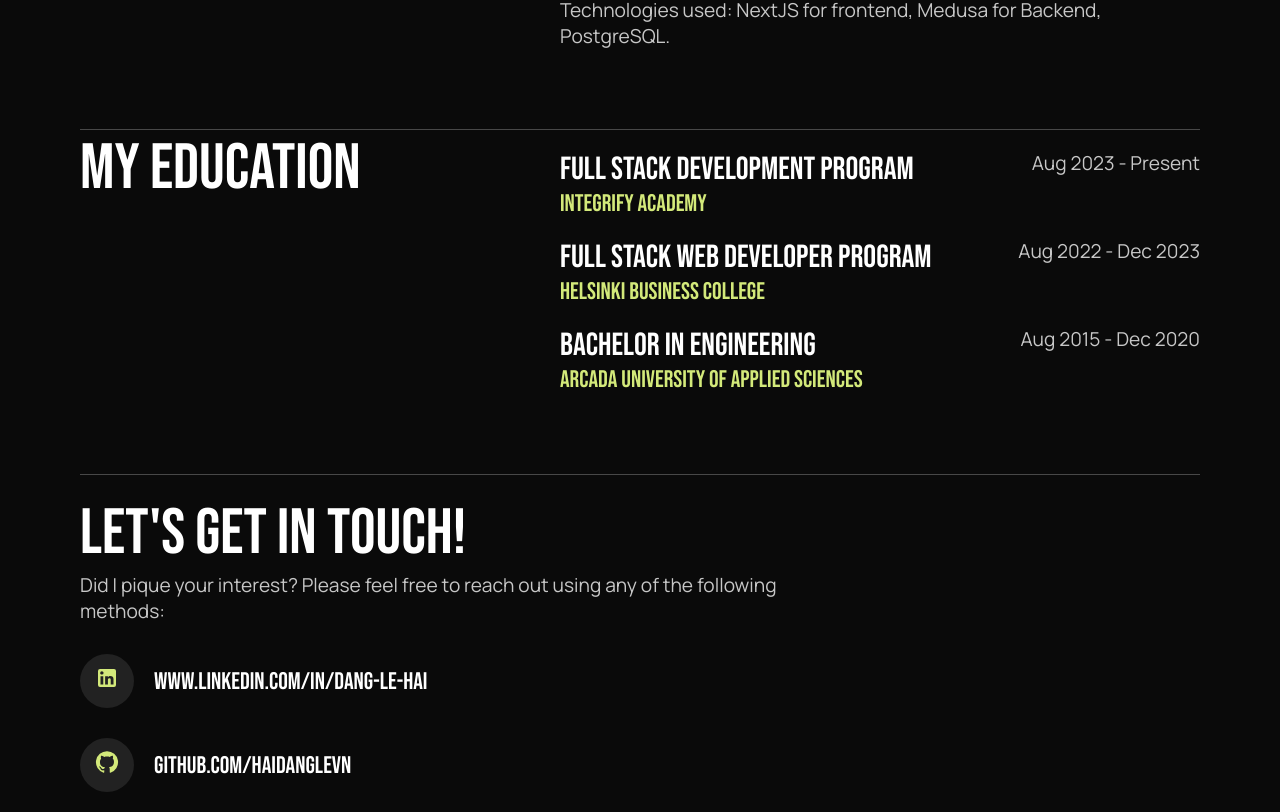
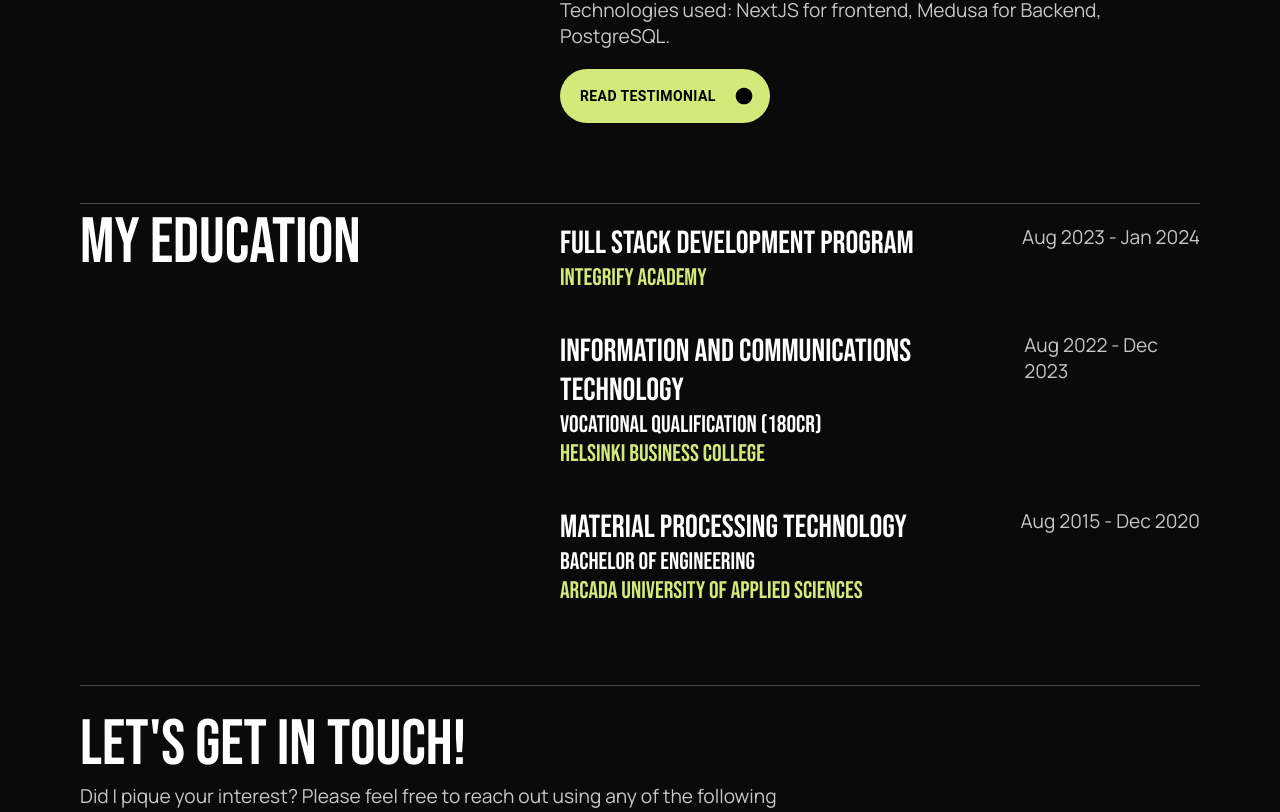
Before and after one commit to haidanglevn/portfolio2024, a React (Vite) app: page /about in a window 1280 px wide. Shown: the part 1968-2780 px from the top of the page. Built offline with nearby package versions, Linux system fonts and the light colour scheme.

Commit message:
Add links to about me, fix some warning

```diff
--- a/src/components/Footer.jsx
+++ b/src/components/Footer.jsx
@@ -9,8 +9,8 @@ function Footer() {
   return (
     <div className="contact">
       <div className="contact-title" style={{ margin: "20px 0" }}>
+        <h2>Let's get in touch!</h2>
         <p>
-          <h2>Let's get in touch!</h2>
           Did I pique your interest? Please feel free to reach out using any of
           the following methods:{" "}
         </p>
--- a/src/components/ProjectCard.jsx
+++ b/src/components/ProjectCard.jsx
@@ -7,17 +7,17 @@ import GitHubIcon from "@mui/icons-material/GitHub";
 import { Link } from "react-router-dom";
 
 function ProjectCard(project, index) {
-  function createTechStackString() {
-    if (project.techStack.length <= 3) {
-      return project.techStack.map((tech) => tech.name).join(", ");
-    } else {
-      let string = project.techStack
-        .slice(0, 3)
-        .map((tech) => tech.name)
-        .join(", ");
-      return (string += ",...");
-    }
-  }
+  // function createTechStackString() {
+  //   if (project.techStack.length <= 3) {
+  //     return project.techStack.map((tech) => tech.name).join(", ");
+  //   } else {
+  //     let string = project.techStack
+  //       .slice(0, 3)
+  //       .map((tech) => tech.name)
+  //       .join(", ");
+  //     return (string += ",...");
+  //   }
+  // }
 
   function createTechStackIcon() {
     return project.techStack.map((tech) => {
@@ -26,6 +26,7 @@ function ProjectCard(project, index) {
           style={{ height: "30px", width: "30px" }}
           src={tech.icon}
           title={tech.name}
+          key={tech.name}
         />
       );
     });
--- a/src/pages/AboutMe.jsx
+++ b/src/pages/AboutMe.jsx
@@ -95,7 +95,7 @@ function AboutMe() {
             <div className="my-skills-stack-section">
               <h3>Front-end</h3>
               <div>
-                {skills.map((skill) => {
+                {skills.map((skill, index) => {
                   if (skill.type == "front-end") {
                     return (
                       <div
@@ -104,6 +104,7 @@ function AboutMe() {
                           alignItems: "center",
                           flexDirection: "column",
                         }}
+                        key={index}
                       >
                         <img
                           src={skill.icon}
@@ -119,7 +120,7 @@ function AboutMe() {
             <div className="my-skills-stack-section">
               <h3>Back-end</h3>
               <div>
-                {skills.map((skill) => {
+                {skills.map((skill, index) => {
                   if (skill.type == "back-end") {
                     return (
                       <div
@@ -128,6 +129,7 @@ function AboutMe() {
                           alignItems: "center",
                           flexDirection: "column",
                         }}
+                        key={index}
                       >
                         <img
                           src={skill.icon}
@@ -143,7 +145,7 @@ function AboutMe() {
             <div className="my-skills-stack-section">
               <h3>Database</h3>
               <div>
-                {skills.map((skill) => {
+                {skills.map((skill, index) => {
                   if (skill.type == "database") {
                     return (
                       <div
@@ -152,6 +154,7 @@ function AboutMe() {
                           alignItems: "center",
                           flexDirection: "column",
                         }}
+                        key={index}
                       >
                         <img
                           src={skill.icon}
@@ -167,7 +170,7 @@ function AboutMe() {
             <div className="my-skills-stack-section">
               <h3>Others</h3>
               <div>
-                {skills.map((skill) => {
+                {skills.map((skill, index) => {
                   if (skill.type == "others") {
                     return (
                       <div
@@ -176,6 +179,7 @@ function AboutMe() {
                           alignItems: "center",
                           flexDirection: "column",
                         }}
+                        key={index}
                       >
                         <img
                           src={skill.icon}
@@ -205,6 +209,7 @@ function AboutMe() {
               >
                 Tutors Finland Oy
               </h4>
+
               <div
                 style={{
                   marginTop: "20px",
@@ -234,15 +239,36 @@ function AboutMe() {
                 </p>
               </div>
             </div>
+            <div>
+              <ActionButton
+                link={
+                  "https://drive.google.com/file/d/1r83C1vLvOS20020jv6HdWTjBuzmZs2H-/view?usp=sharing"
+                }
+                text={"Read Testimonial"}
+              />
+            </div>
           </div>
         </div>
         <div className="my-education">
           <h2>My Education</h2>
           <div className="my-education-stack">
             <div>
-              <div style={{ display: "flex", justifyContent: "space-between" }}>
+              <div
+                style={{
+                  display: "flex",
+                  justifyContent: "space-between",
+                  cursor: "pointer",
+                }}
+                title="Click to see certification"
+                onClick={() => {
+                  window.open(
+                    "https://drive.google.com/file/d/1lwG6ahoUK723W1t2DOuR33Xq81Z1NvMH/view?usp=sharing",
+                    "_blank"
+                  );
+                }}
+              >
                 <h3>FULL STACK DEVELOPMENT PROGRAM</h3>
-                <p>Aug 2023 - Present</p>
+                <p>Aug 2023 - Jan 2024</p>
               </div>
               <h4
                 style={{
@@ -252,11 +278,14 @@ function AboutMe() {
                 Integrify Academy
               </h4>
             </div>
+            <ul></ul>
+
             <div>
               <div style={{ display: "flex", justifyContent: "space-between" }}>
-                <h3>FULL STACK WEB DEVELOPER PROGRAM</h3>
+                <h3>Information and Communications Technology</h3>
                 <p>Aug 2022 - Dec 2023</p>
               </div>
+              <h4>Vocational Qualification (180cr)</h4>
               <h4
                 style={{
                   color: "var(--secondary-color)",
@@ -265,11 +294,14 @@ function AboutMe() {
                 Helsinki Business College
               </h4>
             </div>
+            <ul></ul>
+
             <div>
               <div style={{ display: "flex", justifyContent: "space-between" }}>
-                <h3>BACHELOR IN ENGINEERING</h3>
+                <h3>Material Processing Technology</h3>
                 <p>Aug 2015 - Dec 2020</p>
               </div>
+              <h4>Bachelor of Engineering</h4>
               <h4
                 style={{
                   color: "var(--secondary-color)",
--- a/src/pages/Home.jsx
+++ b/src/pages/Home.jsx
@@ -27,7 +27,11 @@ function Home() {
       return <div>Loading...</div>;
     } else {
       return projects.map((project, index) => {
-        return <ProjectCard {...project} />;
+        return (
+          <div key={index}>
+            <ProjectCard {...project} />
+          </div>
+        );
       });
     }
   };
```
